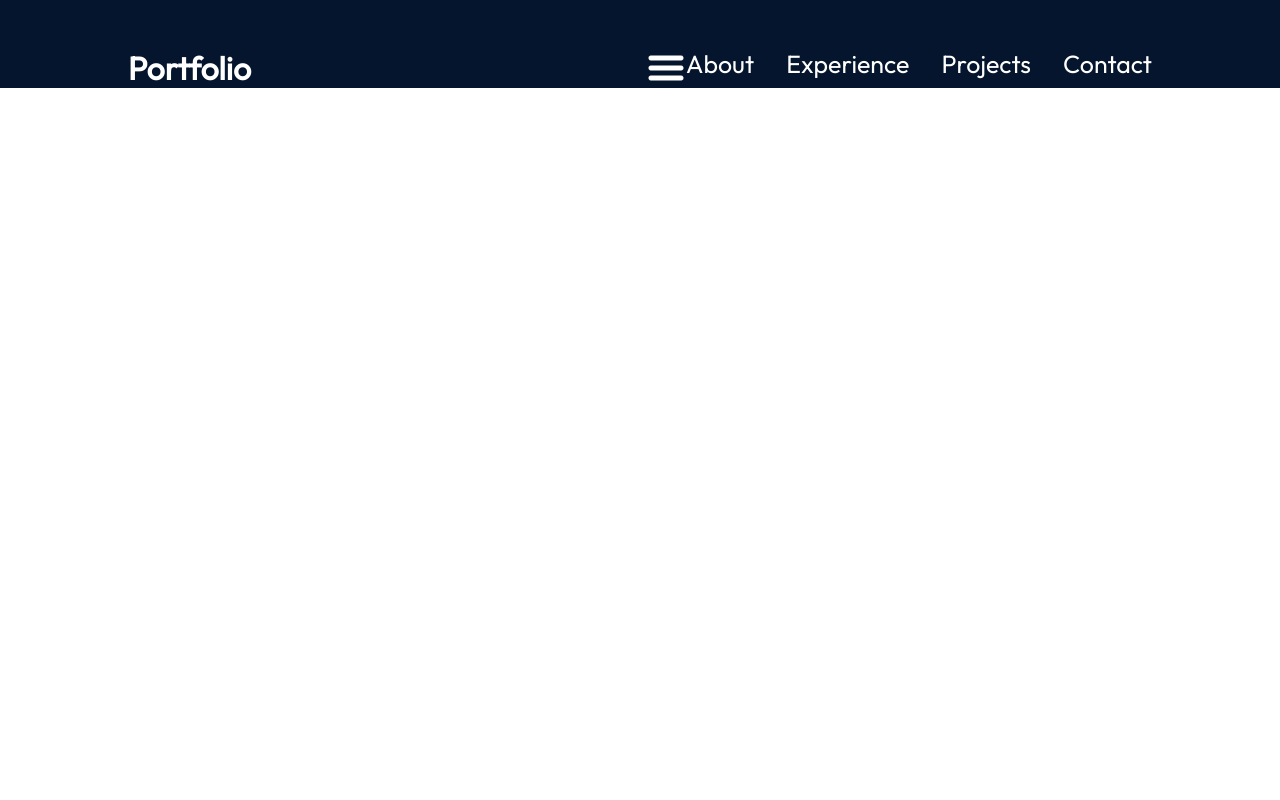
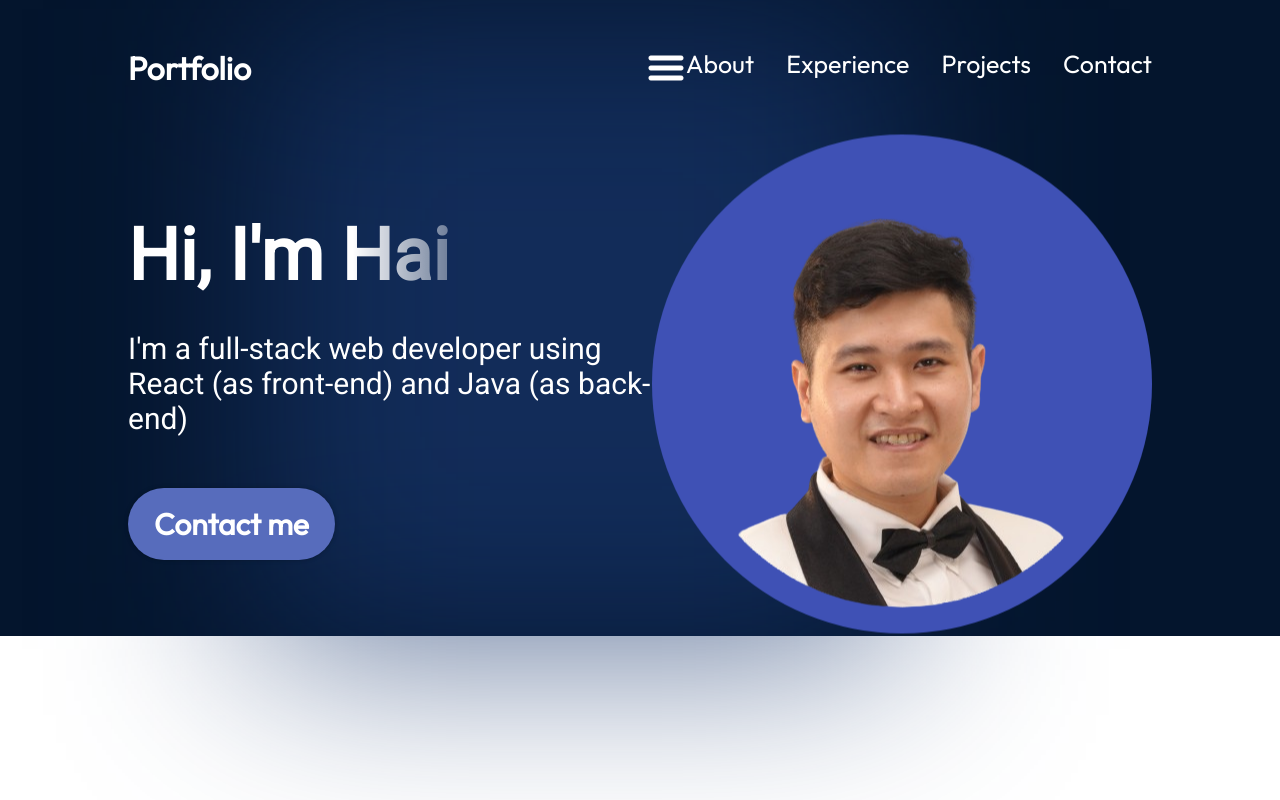
Before and after one commit to huyhai1994/my-portfolio-react, a React (Vite) app: page / in a window 1280 px wide. Built offline with nearby package versions, Linux system fonts and the light colour scheme.

Commit message:
css Hero

```diff
--- a/src/App.jsx
+++ b/src/App.jsx
@@ -2,11 +2,13 @@
 import '@fontsource/outfit'
 import '@fontsource/roboto'
 import Navbar from "./components/Navbar/Navbar.jsx";
+import Hero from "./components/Hero/Hero.jsx";
 
 function App() {
 
     return (<div className={styles.App}>
         <Navbar/>
+        <Hero/>
     </div>)
 }
 
--- /dev/null
+++ b/src/components/Hero/Hero.jsx
@@ -0,0 +1,20 @@
+import React from 'react'
+import {getImageUrl} from "../../utils.js";
+import styles from './Hero.module.css'
+
+const Hero = () => {
+    return (
+        <section className={styles.container}>
+            <div className={styles.content}>
+                <h1 className={styles.title}>Hi, I'm Hai</h1>
+                <p className={styles.description}>I'm a full-stack web developer using React (as front-end) and Java (as
+                    back-end)</p>
+                <a href="mailto: nguyenhuyhai926@gmail.com" className={styles.contactBtn}>Contact me</a>
+            </div>
+            <img src={getImageUrl("hero/heroImage.png")} alt="Hero image of me" className={styles.heroImg}/>
+            <div className={styles.topBlur}/>
+            <div className={styles.bottomBlur}/>
+        </section>
+    )
+}
+export default Hero
--- /dev/null
+++ b/src/components/Hero/Hero.module.css
@@ -0,0 +1,87 @@
+@import "../../vars.css";
+
+.container {
+    position: relative;
+    display: flex;
+    align-items: center;
+    justify-content: space-between;
+    margin-top: 49px;
+    z-index: 1;
+    margin-left: 10%;
+    margin-right: 10%;
+}
+
+.content {
+    display: flex;
+    flex-direction: column;
+    align-items: flex-start;
+    color: var(--color-text);
+    z-index: 1;
+}
+
+.title {
+    font-size: 72px;
+    font-weight: 900;
+    margin-bottom: 33px;
+    font-family: var(--font-roboto), sans-serif;
+    background: linear-gradient(
+            90deg,
+            rgba(255, 255, 255, 1) 70%,
+            rgba(255, 255, 255, 0) 120%
+    );
+    -webkit-text-fill-color: transparent;
+    -webkit-background-clip: text;
+}
+
+.description {
+    font-size: 30px;
+    font-family: var(--font-roboto), sans-serif;
+    margin-bottom: 52px;
+}
+
+.contactBtn {
+    text-decoration: none;
+    background-color: var(--color-primary);
+    color: var(--color-text);
+    border-radius: 100px;
+    font-size: 30px;
+    font-weight: 600;
+    padding: 17px 26px;
+    box-shadow: 0 0 4px 0 rgba(0, 0, 0, 0.25);
+}
+
+.heroImg {
+    width: 50%;
+    border-radius: 50%;
+    z-index: 1;
+    animation-name: floating;
+    animation-duration: 3s;
+    animation-iteration-count: infinite;
+    animation-timing-function: ease-in-out;
+}
+
+@keyframes floating {
+    0% {
+        transform: translateY(0);
+    }
+    50% {
+        transform: translateY(-10px);
+    }
+    100% {
+        transform: translateY(-0px);
+    }
+}
+
+.topBlur {
+    position: absolute;
+    width: 50vw;
+    height: 50vw;
+    min-width: 350px;
+    min-height: 350px;
+    top: -128px;
+    left: 10vw;
+    border: 764px;
+    filter: blur(100px);
+    background: rgba(25, 55, 109, 0.7);
+    z-index: 0;
+}
--- a/src/components/Navbar/Navbar.jsx
+++ b/src/components/Navbar/Navbar.jsx
@@ -10,12 +10,12 @@
         <div className={styles.menu}>
             <img
                 className={styles.menuBtn}
-                src={menuOpen ?
-                    getImageUrl('nav/closeIcon.png') :
-                    getImageUrl('nav/menuIcon.png')}
+                src={menuOpen ? getImageUrl('nav/closeIcon.png') : getImageUrl('nav/menuIcon.png')}
                 onClick={() => setMenuOpen(!menuOpen)}
                 alt="Logo"/>
-            <ul className={`${styles.menuItems} ${menuOpen && styles.menuOpen}`}>
+            <ul className={`${styles.menuItems}
+                            ${menuOpen && styles.menuOpen}`}
+                onClick={() => setMenuOpen(false)}>
                 <li><a href="#about">About</a></li>
                 <li><a href="#experience">Experience</a></li>
                 <li><a href="#project">Projects</a></li>
--- a/src/vars.css
+++ b/src/vars.css
@@ -6,5 +6,5 @@
     --color-dark: #0b2447;
     --color-bg: #04152d;
     /*TODO: fonts*/
-    --font-robot: "Roboto";
+    --font-roboto: "Roboto";
 }
```
Also changed, not shown: assets/hero/heroImage.png.
